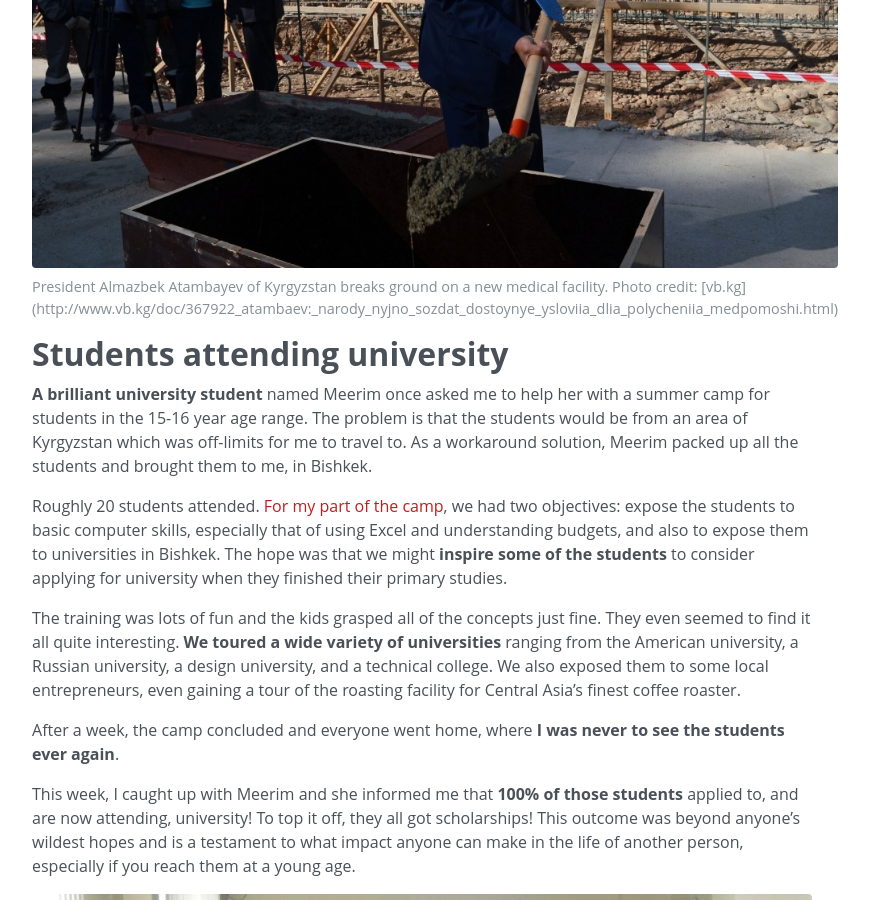
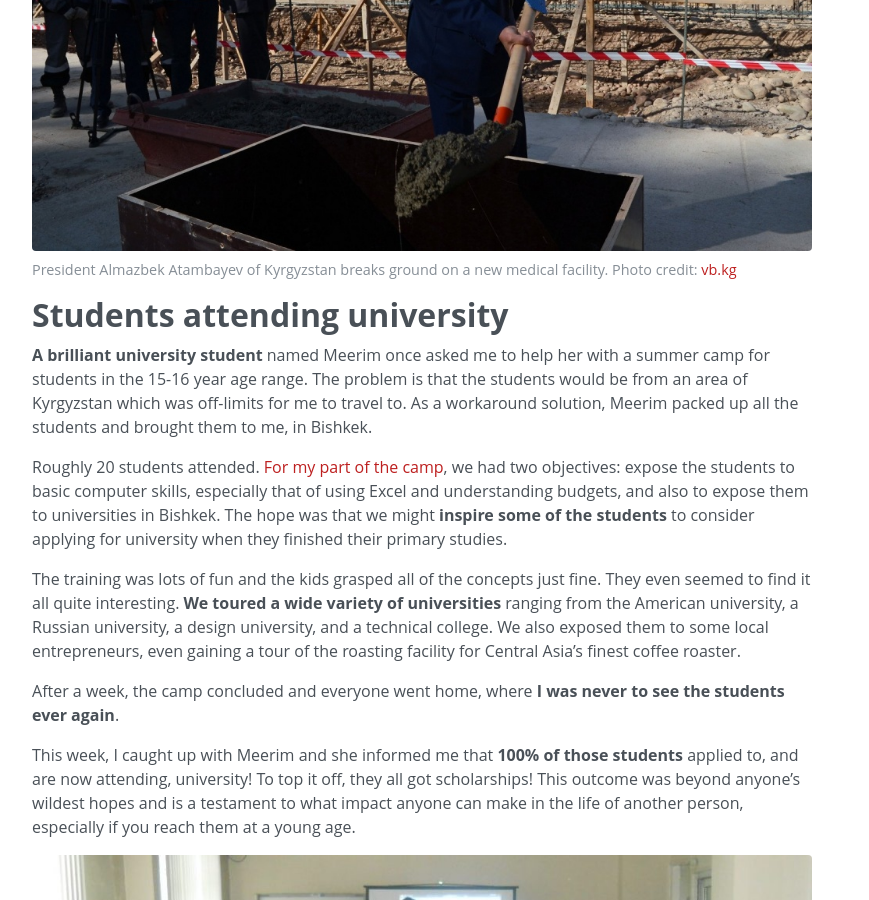
Before and after one commit to judsonlmoore/friendsofkyrgyzstan.org, a Jekyll site: the page built from _posts/2017-11-13-my-peace-corps-legacy.md, in a window 1280 px wide and 900 px high, scrolled down 4695 px. Shown: the whole window, without its empty margins (23-892 px from the left). Built offline with Jekyll 4.4.1, drawn with Linux system fonts in a browser that asks for light colours; nearby versions of some CDN libraries; comment, search, counter and statistics services are not loaded; some of the changed lines change nothing that is shown.

```diff
--- a/_posts/2017-11-13-my-peace-corps-legacy.md
+++ b/_posts/2017-11-13-my-peace-corps-legacy.md
@@ -69,7 +69,7 @@
 
 <figure class="figure">
   <img src="{{ site.url }}/assets/images/2020/05/kyrgyzstan-president-almazbek-atambayev-breaking-ground-hospital.jpg" class="figure-img img-fluid rounded" alt="President Almazbek Atambayev of Kyrgyzstan breaks ground on a new medical facility.">
-  <figcaption class="figure-caption">President Almazbek Atambayev of Kyrgyzstan breaks ground on a new medical facility. Photo credit: [vb.kg](http://www.vb.kg/doc/367922_atambaev:_narody_nyjno_sozdat_dostoynye_ysloviia_dlia_polycheniia_medpomoshi.html)</figcaption>
+  <figcaption class="figure-caption">President Almazbek Atambayev of Kyrgyzstan breaks ground on a new medical facility. Photo credit: <a href="http://www.vb.kg/doc/367922_atambaev:_narody_nyjno_sozdat_dostoynye_ysloviia_dlia_polycheniia_medpomoshi.html" target="_blank"> vb.kg</a></figcaption>
 </figure>
 
 ## Students attending university
```
Also changed, not shown: 1 other file.
